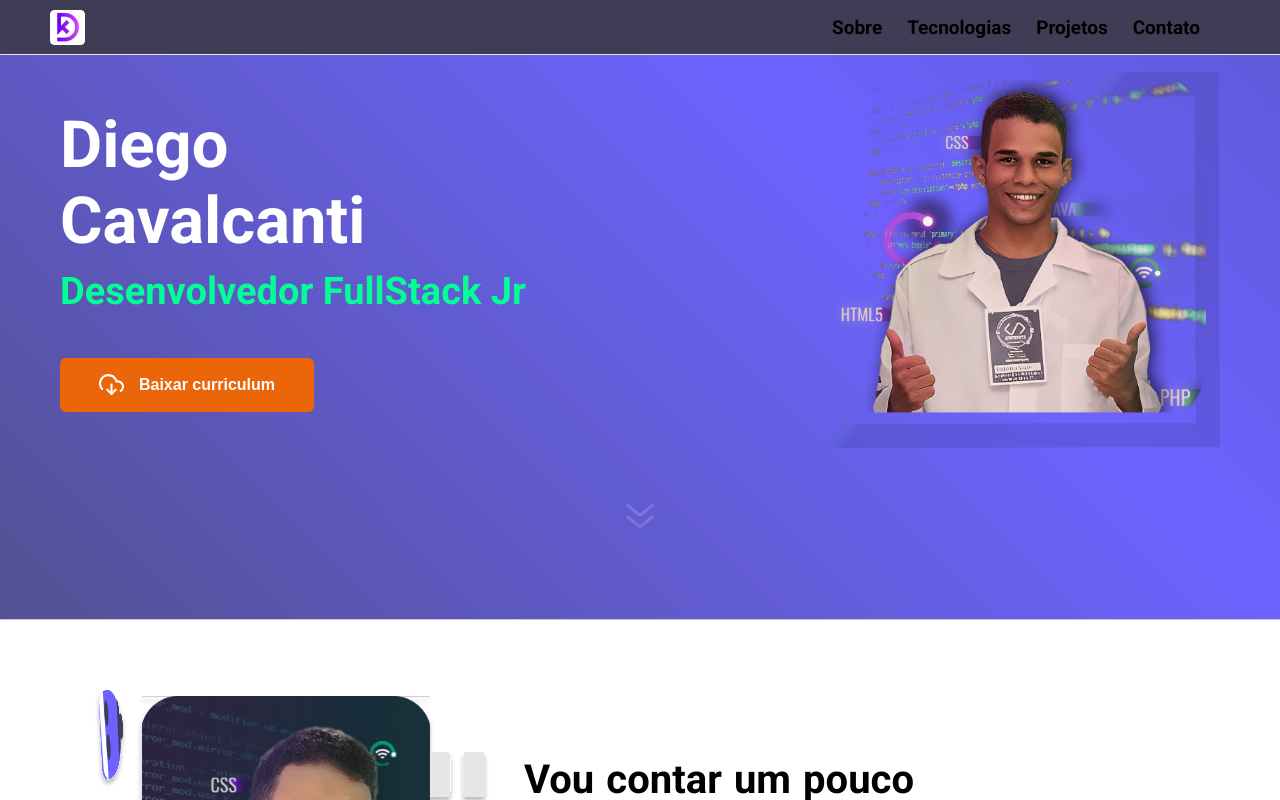
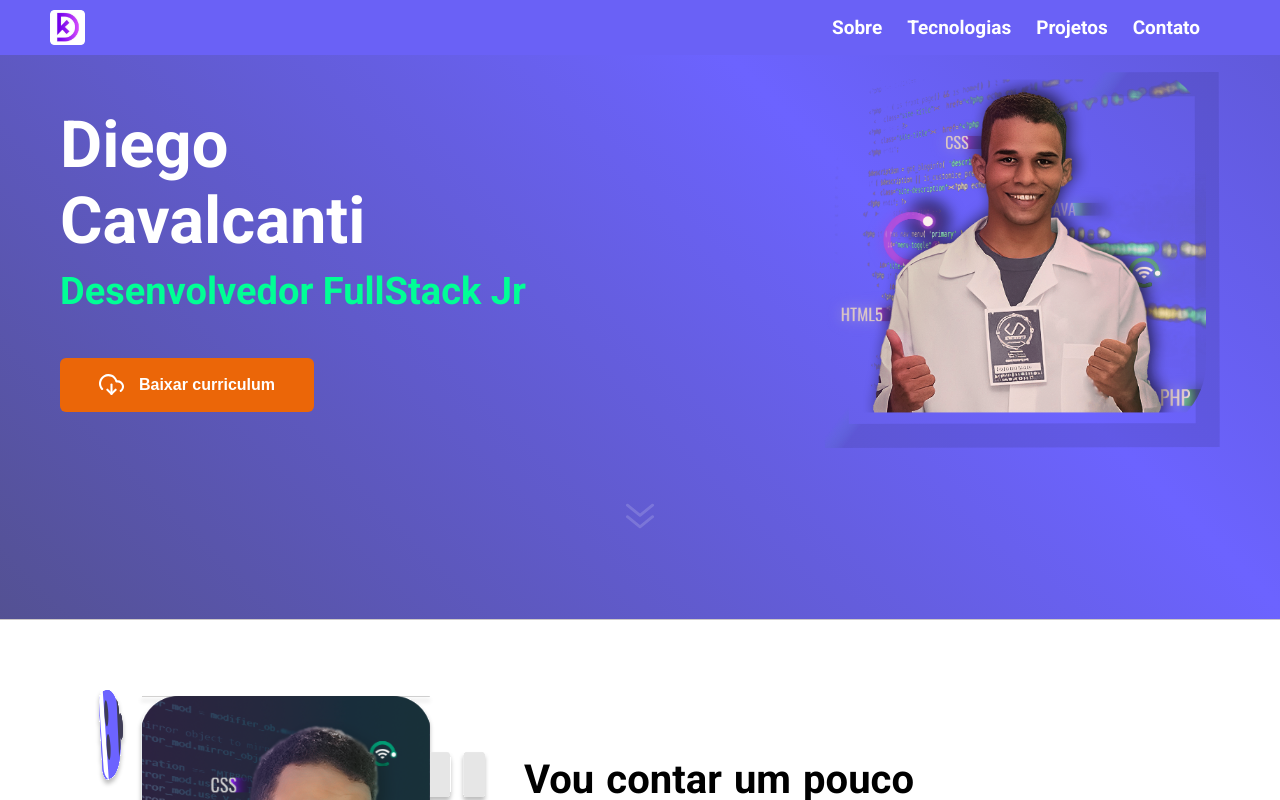
Before and after one commit to diegotimao/portifolio, a React (Create React App) app: page / in a window 1280 px wide. Shown: the top 800 px of the page. Built offline with nearby package versions, Linux system fonts and the light colour scheme.

Commit message:
style: Estilizando background header

```diff
--- a/src/components/Header/header.css
+++ b/src/components/Header/header.css
@@ -1,7 +1,5 @@
 .header-container {
-  background: #3F3D56;
-  border-bottom: 1px solid #e6e6e0;
-  color: rgb(245, 245, 245);
+  background: #6A61F6;
   z-index: 1000;
   position: fixed;
   width: 100%;
@@ -60,7 +58,7 @@
 }
 
 .link {
-  color: black;
+  color: rgb(255, 255, 255);
   text-decoration: none;
 }
 
```
